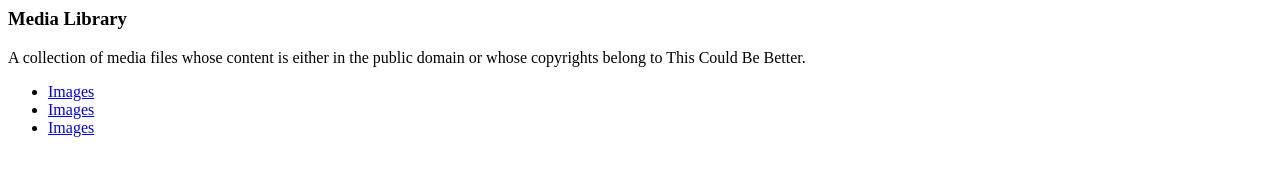
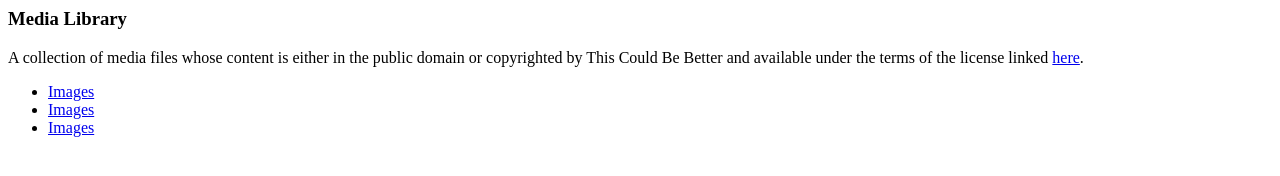
Before and after one commit to thiscouldbebetter/MediaLibrary, a plain HTML site: page Source/MediaLibrary.html in a window 1280 px wide. Drawn offline with Linux system fonts and the light colour scheme.

Commit message:
Made some corrections.

```diff
--- a/Source/Images.html
+++ b/Source/MediaLibrary.html
@@ -1,11 +1,18 @@
 <html>
+
+<head>
+	<title>Media Library - This Could Be Better</title>
+</head>
+
 <body>
 	<h3>Media Library</h3>
 
 	<p>
 		A collection of media files whose content
 		is either in the public domain
-		or whose copyrights belong to This Could Be Better.
+		or copyrighted by This Could Be Better
+		and available under the terms of the license
+		linked <a href="../License.txt">here</a>.
 	</p>
 
 	<ul>
@@ -14,4 +21,5 @@
 		<li><a href="../Content/Videos/index.html">Images</a></li>
 	</ul>
 </body>
+
 </html>
```
Also changed, not shown: 1 other file.
